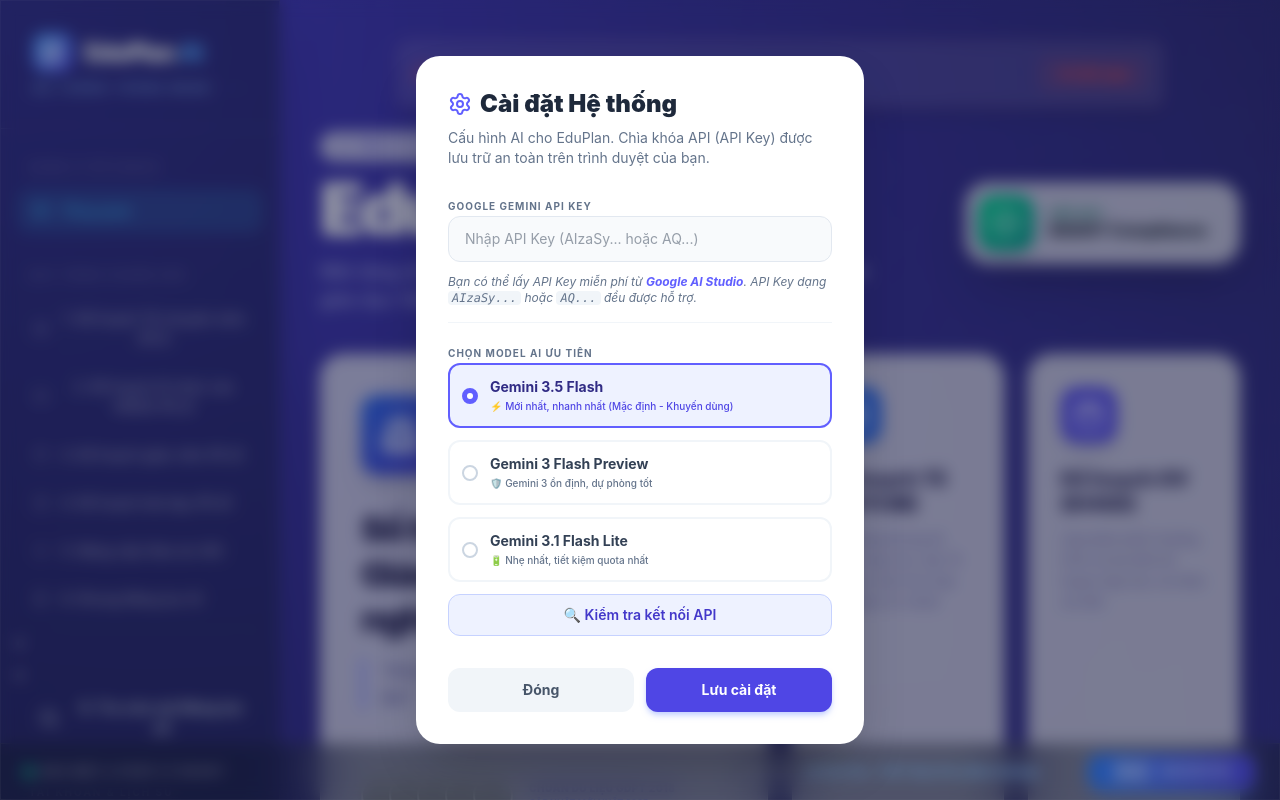
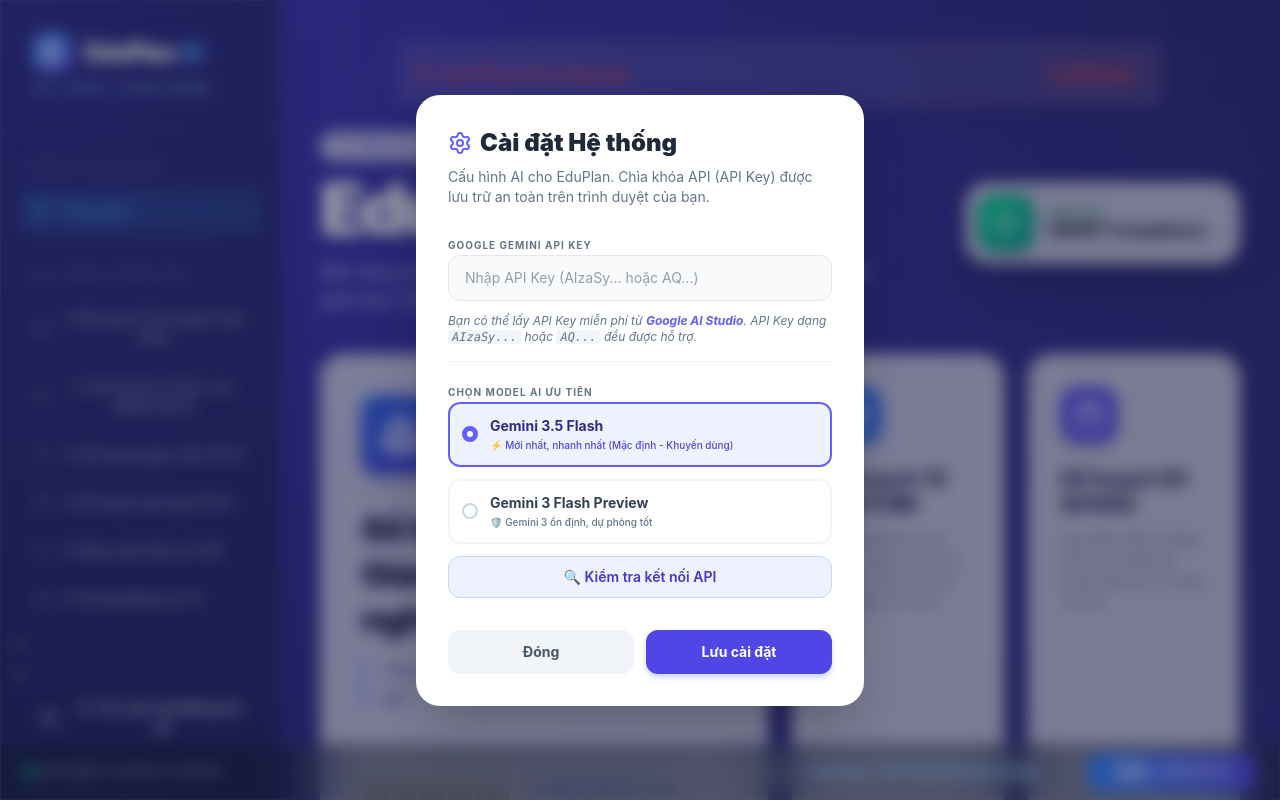
Before and after one commit to lebaochau18042005-arch/khgdkhbdcothaibpbd, a React (Vite) app: page / in a window 1280 px wide. Shown: the top 800 px of the page. Built offline with nearby package versions, Linux system fonts and the light colour scheme; grey boxes are pictures that could not be loaded.

Commit message:
fix(ai): remove gemini-3.1-flash-lite as it cannot handle large output generation and auto-migrate users back to 3.5-flash

```diff
--- a/src/App.tsx
+++ b/src/App.tsx
@@ -535,7 +535,7 @@
   const [apiKey, setApiKey] = useState(() => localStorage.getItem("GEMINI_API_KEY") || "");
   const [aiModel, setAiModel] = useState(() => {
     const saved = localStorage.getItem("GEMINI_MODEL");
-    if (saved === "gemini-2.5-flash") {
+    if (saved === "gemini-2.5-flash" || saved === "gemini-3.1-flash-lite") {
       localStorage.setItem("GEMINI_MODEL", "gemini-3.5-flash");
       return "gemini-3.5-flash";
     }
@@ -4029,8 +4029,7 @@
                       <div className="grid grid-cols-1 gap-3">
                         {[
                           { id: "gemini-3.5-flash", name: "Gemini 3.5 Flash", desc: "⚡ Mới nhất, nhanh nhất (Mặc định - Khuyến dùng)" },
-                          { id: "gemini-3-flash-preview", name: "Gemini 3 Flash Preview", desc: "🛡️ Gemini 3 ổn định, dự phòng tốt" },
-                          { id: "gemini-3.1-flash-lite", name: "Gemini 3.1 Flash Lite", desc: "🔋 Nhẹ nhất, tiết kiệm quota nhất" }
+                          { id: "gemini-3-flash-preview", name: "Gemini 3 Flash Preview", desc: "🛡️ Gemini 3 ổn định, dự phòng tốt" }
                         ].map(model => (
                           <div
                             key={model.id}
```
